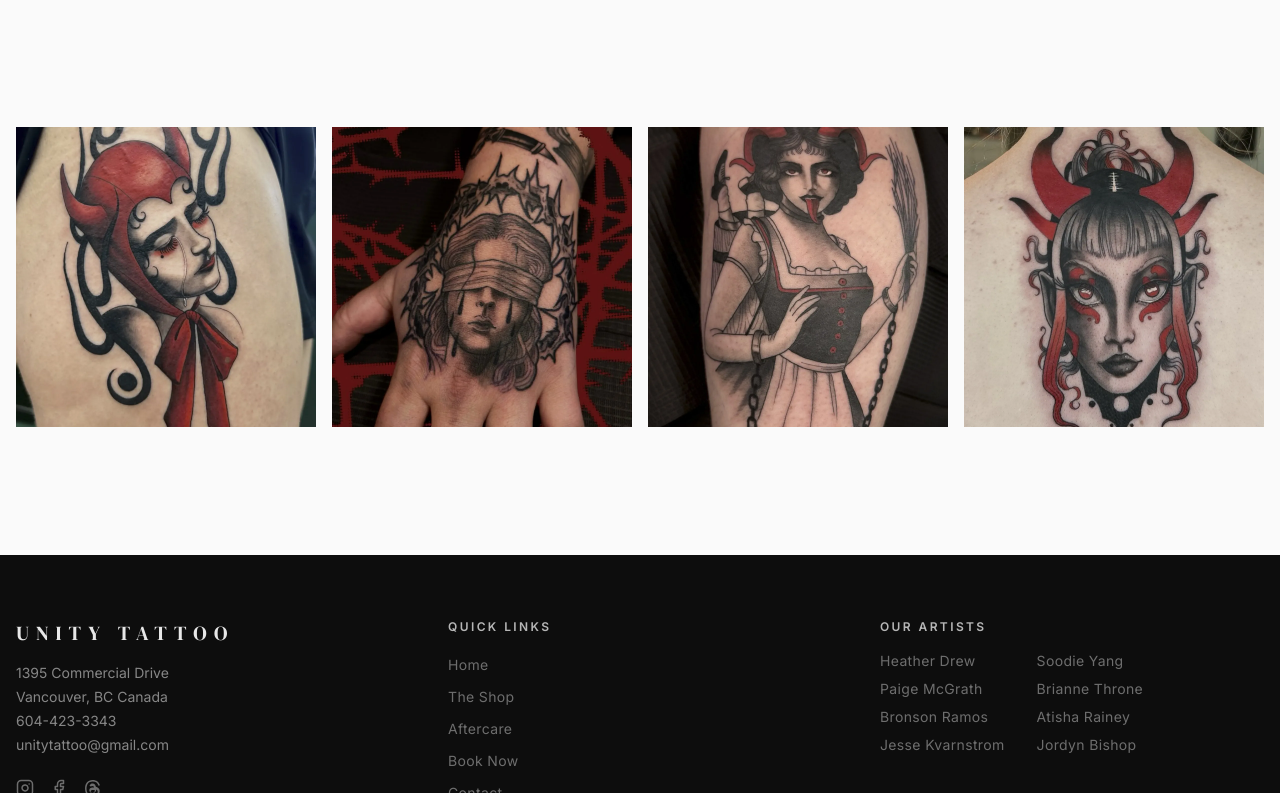
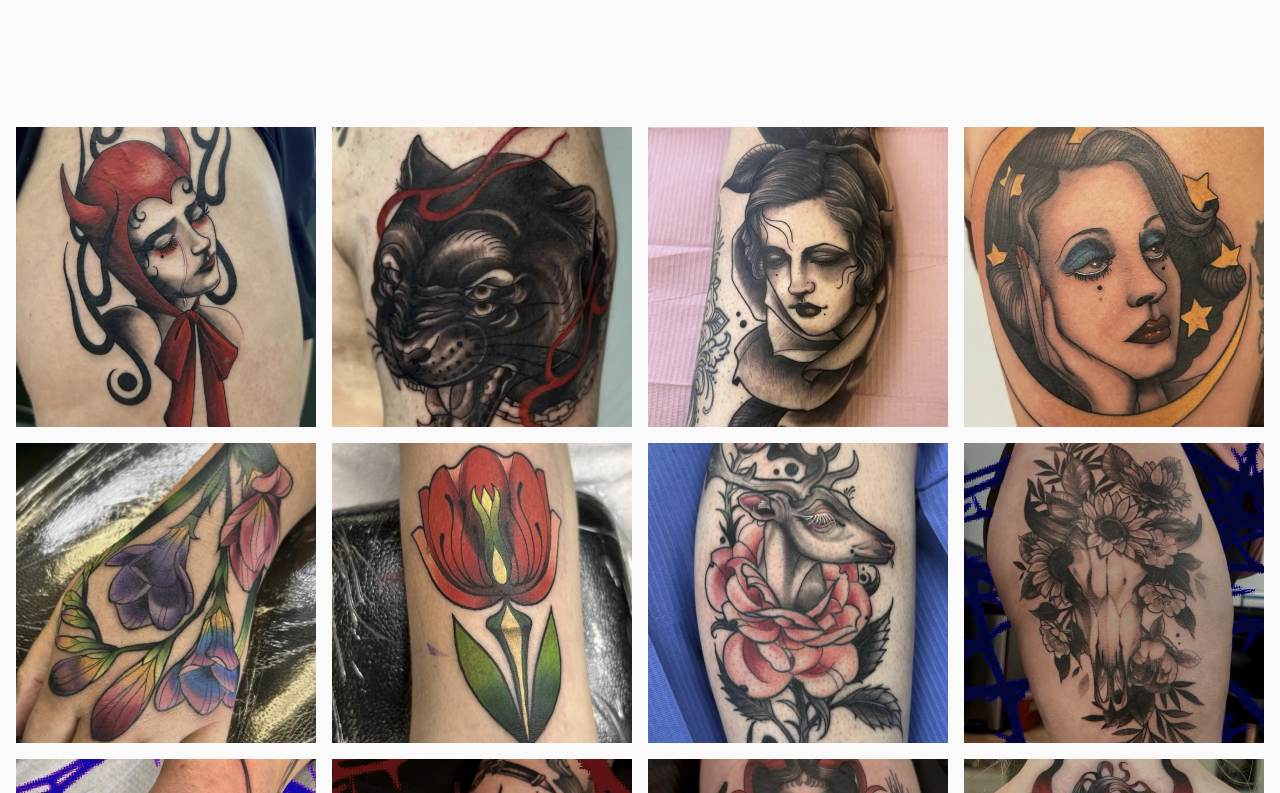
Before and after one commit to BlulumaHQ/unity-tattoo-2, a React (Vite) app: page /artists/atisha-rainey in a window 1280 px wide. Shown: the part 527-1320 px from the top of the page. Built offline with nearby package versions, Linux system fonts and the light colour scheme; the HTML template or start-up script is replaced by a standard one.

Commit message:
Finalize Atisha gallery assets
Co-authored-by: sonykun <126044636+sonykun@users.noreply.github.com>

```diff
--- a/src/data/artists.ts
+++ b/src/data/artists.ts
@@ -145,6 +145,14 @@ export const artists: Artist[] = [
     image: "/images/artist-atisha.webp",
     gallery: [
       "/images/portfolio/atisha-portfolio-00.webp",
+      "/images/portfolio/atisha-portfolio-01.webp",
+      "/images/portfolio/atisha-portfolio-02.webp",
+      "/images/portfolio/atisha-portfolio-03.webp",
+      "/images/portfolio/atisha-portfolio-04.webp",
+      "/images/portfolio/atisha-portfolio-05.webp",
+      "/images/portfolio/atisha-portfolio-06.webp",
+      "/images/portfolio/atisha-portfolio-08.webp",
+      "/images/portfolio/atisha-portfolio-09.webp",
       "/images/portfolio/atisha-portfolio-10.webp",
       "/images/portfolio/atisha-portfolio-11.webp",
       "/images/portfolio/atisha-portfolio-12.webp",
```
